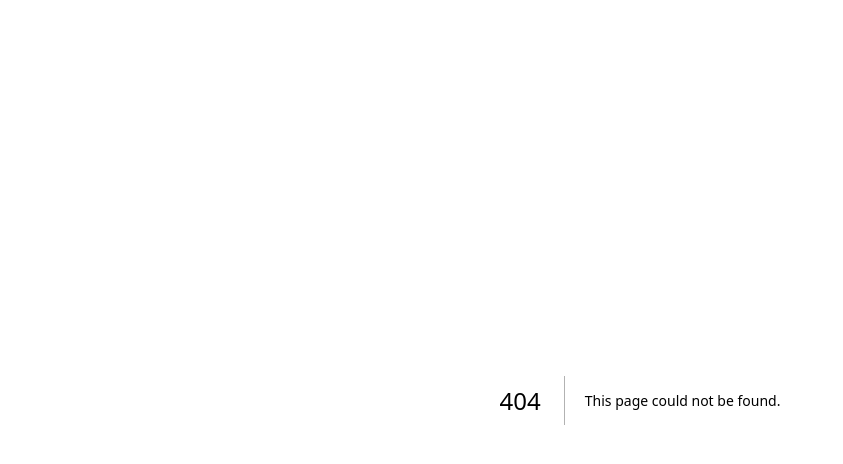
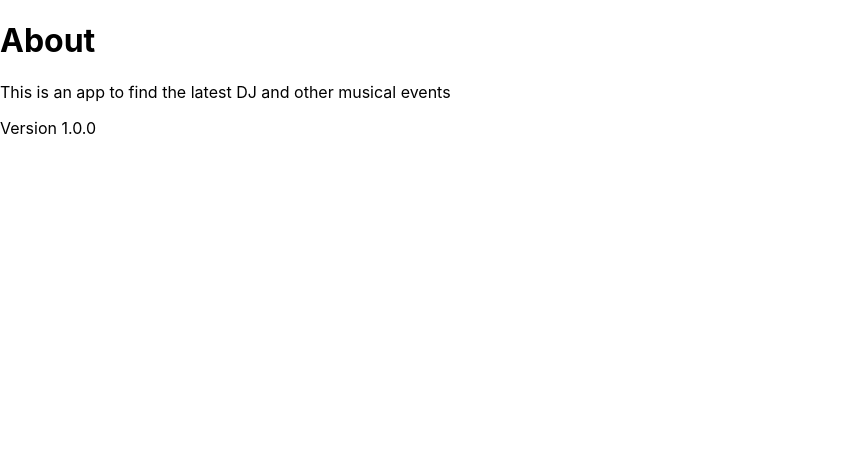
Before and after one commit to kcansari/dj-events-frontend, a Next.js app: page /about in a window 1280 px wide. Before the commit this address had no page. Shown: the top 464 px of the page, without its empty margins (0-843 px from the left). Built offline with nearby package versions, Linux system fonts and the light colour scheme.

Commit message:
Pages and Routing

```diff
--- /dev/null
+++ b/pages/about.js
@@ -0,0 +1,9 @@
+export default function AboutPage() {
+  return (
+    <div>
+      <h1>About</h1>
+      <p>This is an app to find the latest DJ and other musical events</p>
+      <p>Version 1.0.0</p>
+    </div>
+  )
+}
```
Also changed, not shown: pages/events/[slug].js (added, +11 -0 lines), pages/events/add.js (added, +11 -0 lines), pages/events/index.js (added, +11 -0 lines).
